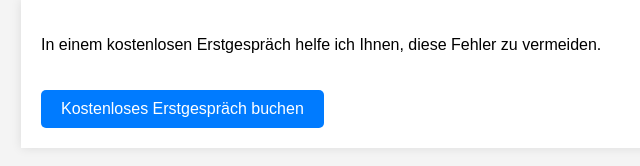
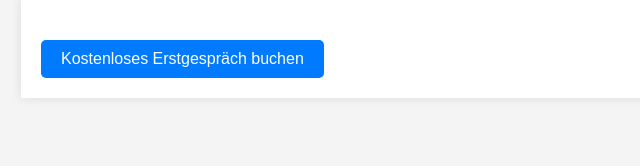
Before and after one commit to jusuf-xcto/notion_widgets, a plain HTML site: page blue_button_cta.html in a window 1280 px wide. Shown: the whole page, without its empty margins (199-839 px from the left). Drawn offline with Linux system fonts and the light colour scheme.

Commit message:
Update blue_button_cta.html

```diff
--- a/blue_button_cta.html
+++ b/blue_button_cta.html
@@ -54,12 +54,11 @@
 </head>
 <body>
 
-<div class="container">
-    <p>In einem kostenlosen Erstgespräch helfe ich Ihnen, diese Fehler zu vermeiden.</p>
-    <a href="https://www.abc.de" class="cta">Kostenloses Erstgespräch buchen</a>
-</div>
+
 
 </body>
 
-
+<div class="container">
+    <a href="https://www.abc.de" class="cta">Kostenloses Erstgespräch buchen</a>
+</div>
 </html>
```
